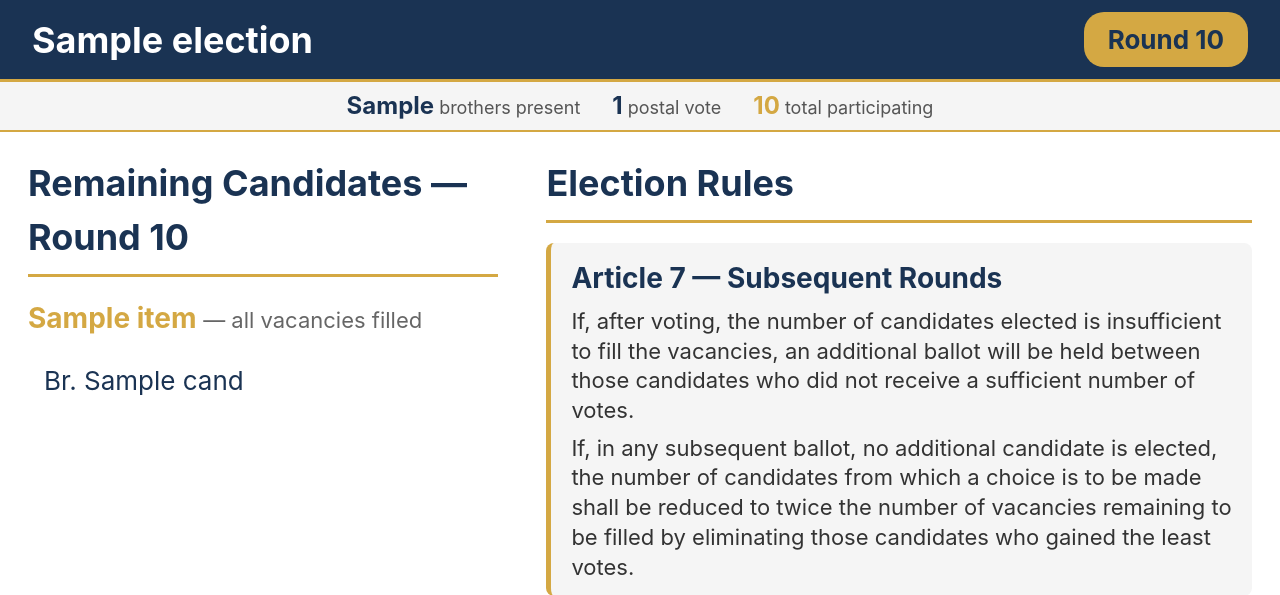
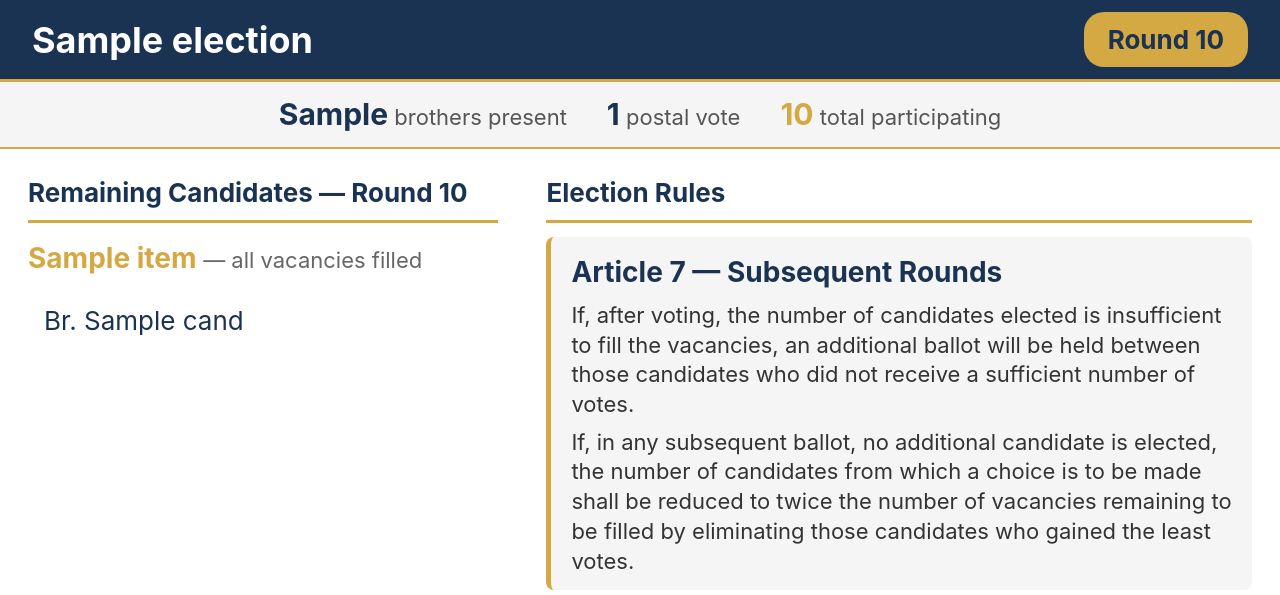
Before and after one commit to jdemooijau/frca_election_app, a Flask app: template voting-app/templates/display/rules.html in a window 1280 px wide. Shown: the top 595 px of the page. Run offline with Flask 3, Linux system fonts and the light colour scheme; data comes from the database, SQL or seed files in the repository; the template is opened without the code that fills it: most values are stand-ins (such as "Sample title", 1, 10 or a date in 2020).

Commit message:
Tune rules display: smaller column headings, slightly larger stat strip

```diff
--- a/voting-app/templates/display/rules.html
+++ b/voting-app/templates/display/rules.html
@@ -17,10 +17,10 @@
         padding: 8px 0;
     }
     .rules-column h2 {
-        font-size: 36px;
+        font-size: 26px;
         color: var(--navy);
-        margin-bottom: 20px;
-        padding-bottom: 10px;
+        margin-bottom: 14px;
+        padding-bottom: 8px;
         border-bottom: 3px solid var(--gold);
     }
     .candidate-list {
@@ -86,14 +86,14 @@
 </div>
 
 {% if (in_person_participants or 0) > 0 or (postal_voter_count or 0) > 0 %}
-<div style="display: flex; gap: 32px; justify-content: center; align-items: baseline;
-            padding: 6px 16px; background: var(--grey-light);
-            border-bottom: 2px solid var(--gold); font-size: 18px;">
-    <span><strong style="font-size: 24px; color: var(--navy);">{{ in_person_participants or 0 }}</strong>
+<div style="display: flex; gap: 40px; justify-content: center; align-items: baseline;
+            padding: 10px 16px; background: var(--grey-light);
+            border-bottom: 2px solid var(--gold); font-size: 22px;">
+    <span><strong style="font-size: 30px; color: var(--navy);">{{ in_person_participants or 0 }}</strong>
           <span style="color: #555;">brother{{ '' if in_person_participants == 1 else 's' }} present</span></span>
-    <span><strong style="font-size: 24px; color: var(--navy);">{{ postal_voter_count or 0 }}</strong>
+    <span><strong style="font-size: 30px; color: var(--navy);">{{ postal_voter_count or 0 }}</strong>
           <span style="color: #555;">postal vote{{ '' if postal_voter_count == 1 else 's' }}</span></span>
-    <span><strong style="font-size: 24px; color: var(--gold);">{{ (in_person_participants or 0) + (postal_voter_count or 0) }}</strong>
+    <span><strong style="font-size: 30px; color: var(--gold);">{{ (in_person_participants or 0) + (postal_voter_count or 0) }}</strong>
           <span style="color: #555;">total participating</span></span>
 </div>
 {% endif %}
```
